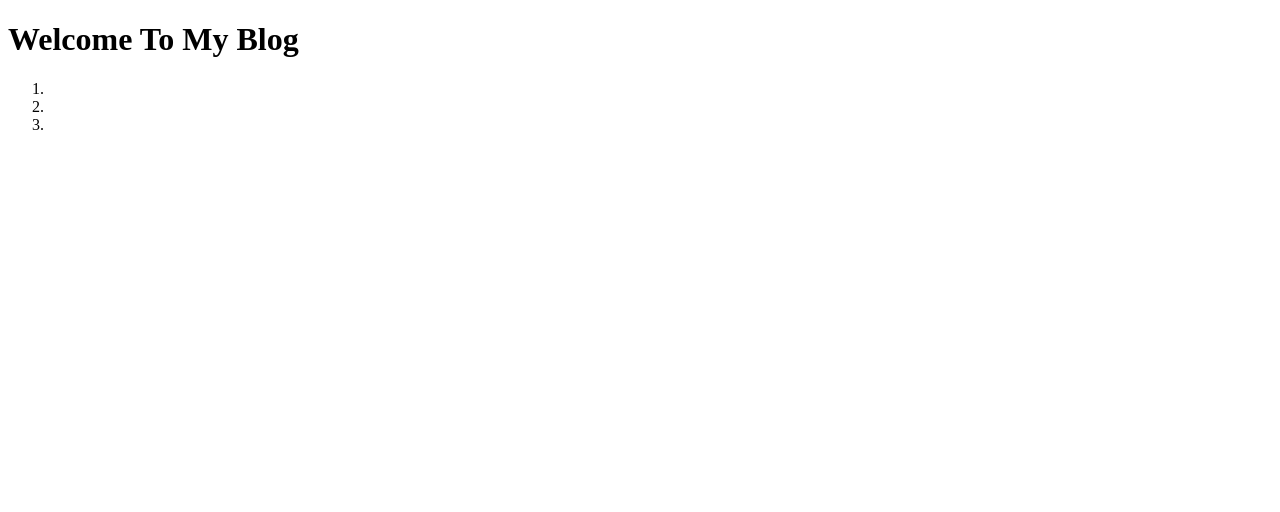
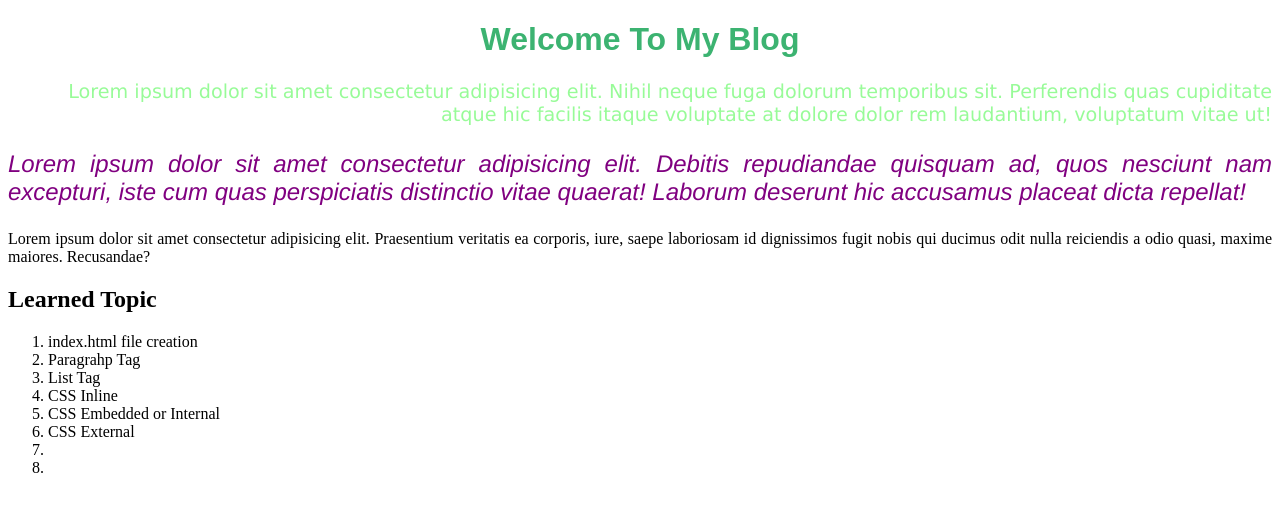
Before and after one commit to masudulalam/practice-tasks_2, a plain HTML site: page index.html in a window 1280 px wide. Drawn offline with Linux system fonts and the light colour scheme.

Commit message:
added style first & second blog

```diff
--- a/index.html
+++ b/index.html
@@ -4,18 +4,31 @@
     <meta charset="UTF-8">
     <meta name="viewport" content="width=device-width, initial-scale=1.0">
     <title>Practice Tasks 2</title>
+    <style>
+
+    </style>
 </head>
 <body>
     <header>
-        <h1>Welcome To My Blog</h1>
+        <h1 style="color: mediumseagreen; font-family: Arial, Helvetica, sans-serif; text-align: center;">Welcome To My Blog</h1>
     </header>
-    <p></p>
-    <p></p>
-    <p></p>
-    <ol>
-        <li></li>
-        <li></li>
-        <li></li>
-    </ol>
+    <p style="text-align: right; font-family: 'Lucida Sans', 'Lucida Sans Regular', 'Lucida Grande', 'Lucida Sans Unicode', Geneva, Verdana, sans-serif; font-size: larger; color: palegreen;">Lorem ipsum dolor sit amet consectetur adipisicing elit. Nihil neque fuga dolorum temporibus sit. Perferendis quas cupiditate atque hic facilis itaque voluptate at dolore dolor rem laudantium, voluptatum vitae ut!</p>
+
+    <p style="text-align: justify; font-size: x-large; color: purple; font-family:'Franklin Gothic Medium', 'Arial Narrow', Arial, sans-serif; font-style: italic;">Lorem ipsum dolor sit amet consectetur adipisicing elit. Debitis repudiandae quisquam ad, quos nesciunt nam excepturi, iste cum quas perspiciatis distinctio vitae quaerat! Laborum deserunt hic accusamus placeat dicta repellat!</p>
+
+    <p style="text-align: justify;">Lorem ipsum dolor sit amet consectetur adipisicing elit. Praesentium veritatis ea corporis, iure, saepe laboriosam id dignissimos fugit nobis qui ducimus odit nulla reiciendis a odio quasi, maxime maiores. Recusandae?</p>
+    <div>
+        <h2>Learned Topic</h2>
+        <ol>
+            <li>index.html file creation</li>
+            <li>Paragrahp Tag</li>
+            <li>List Tag</li>
+            <li>CSS Inline</li>
+            <li>CSS Embedded or Internal</li>
+            <li>CSS External</li>
+            <li></li>
+            <li></li>
+        </ol>
+    </div>
 </body>
 </html>
```
